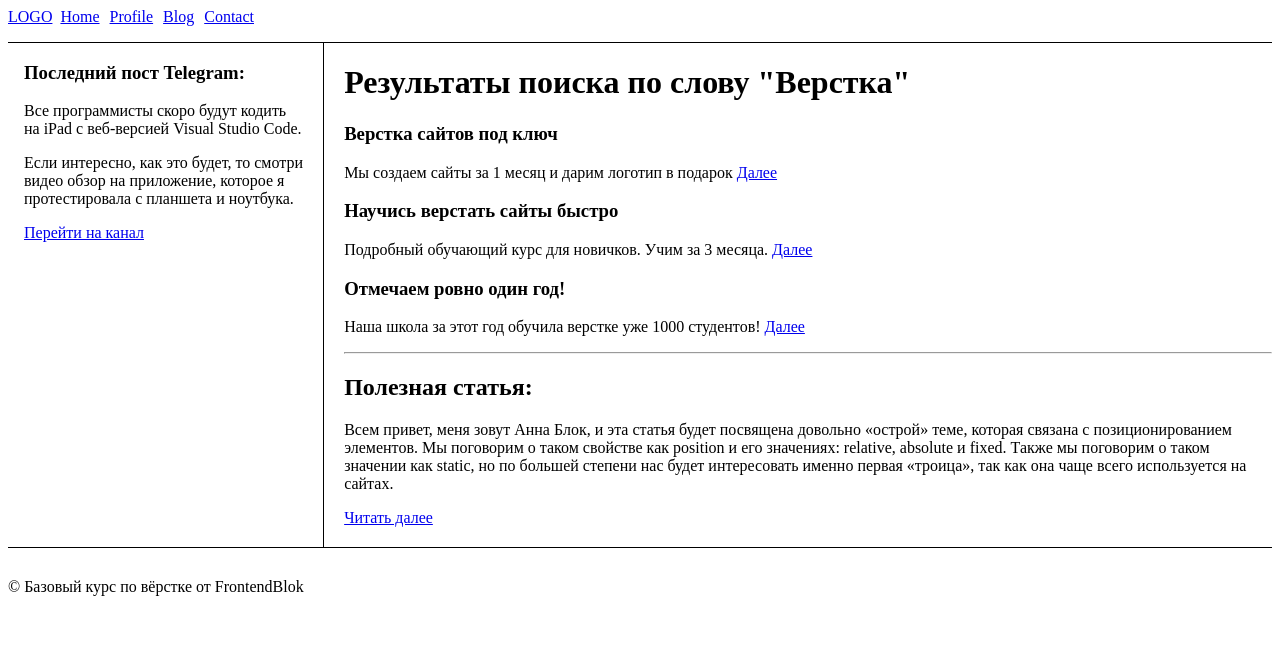
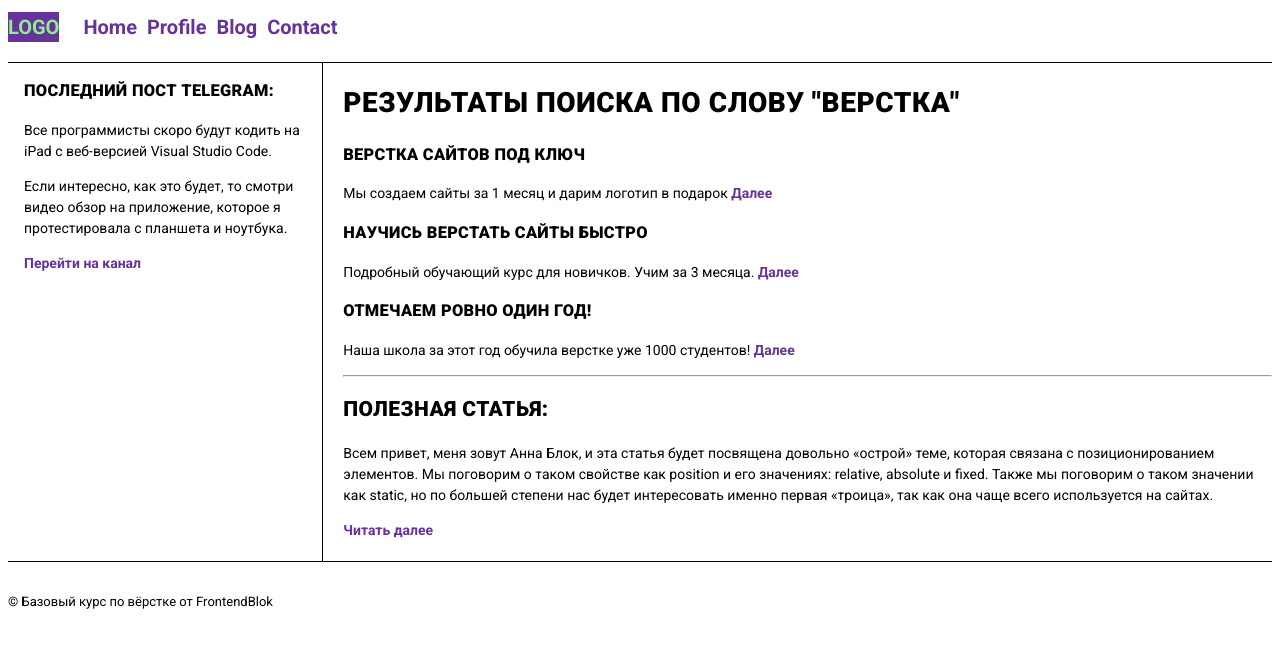
Before and after one commit to guacamole1/Frontendblock-test, a plain HTML site: page semantic.html in a window 1280 px wide. Drawn offline with Linux system fonts and the light colour scheme.

Commit message:
Выделил стили в отдельный файл; добавил стилизацию шрифтов

```diff
--- a/semantic.html
+++ b/semantic.html
@@ -3,41 +3,7 @@
   <head>
     <meta charset="UTF-8" />
     <meta name="viewport" content="width=device-width, initial-scale=1.0" />
-    <style>
-      nav {
-        display: flex;
-        align-items: center;
-        margin-top: -1rem;
-        border-bottom: 1px solid #000;
-      }
-      #logo {
-        align-items: center;
-        padding: 0;
-      }
-      ul {
-        display: flex;
-        list-style: none;
-        padding: 0;
-        margin-left: 0.5rem;
-      }
-      ul > li {
-        margin-right: 10px;
-      }
-      .box {
-        display: flex;
-        margin-bottom: 30px;
-        gap: 20px;
-        border-bottom: 1px solid #000;
-      }
-      aside {
-        border-right: 1px solid #000;
-        padding-right: 20px;
-        margin-left: 1rem;
-      }
-      article {
-        padding-bottom: 20px;
-      }
-    </style>
+    <link rel="stylesheet" href="styles/semantic.css" />
     <title>Semantic test</title>
   </head>
   <body>
--- /dev/null
+++ b/styles/semantic.css
@@ -0,0 +1,65 @@
+@import url("https://fonts.googleapis.com/css2?family=Roboto:wght@400;700;900&display=swap");
+
+body {
+  font-family: "Roboto", sans-serif;
+  font-size: 14px;
+  font-weight: 400;
+  line-height: 1.5;
+}
+header {
+  font-size: 20px;
+}
+
+footer {
+  font-size: 13px;
+}
+
+nav {
+  display: flex;
+  align-items: center;
+  margin-top: -1rem;
+  border-bottom: 1px solid #000;
+}
+#logo {
+  align-items: center;
+  margin-right: 1rem;
+  padding: 0;
+  color: lightgreen;
+  background-color: rebeccapurple;
+  font-weight: 700;
+}
+a {
+  color: rebeccapurple;
+  font-weight: 700;
+  text-decoration: none;
+}
+ul {
+  display: flex;
+  list-style: none;
+  padding: 0;
+  margin-left: 0.5rem;
+}
+ul > li {
+  margin-right: 10px;
+}
+.box {
+  display: flex;
+  margin-bottom: 30px;
+  gap: 20px;
+  border-bottom: 1px solid #000;
+}
+aside {
+  border-right: 1px solid #000;
+  padding-right: 20px;
+  margin-left: 1rem;
+}
+article {
+  padding-bottom: 20px;
+}
+h1,
+h2,
+h3 {
+  text-transform: uppercase;
+  letter-spacing: 0.02em;
+  font-weight: 900;
+}
```
